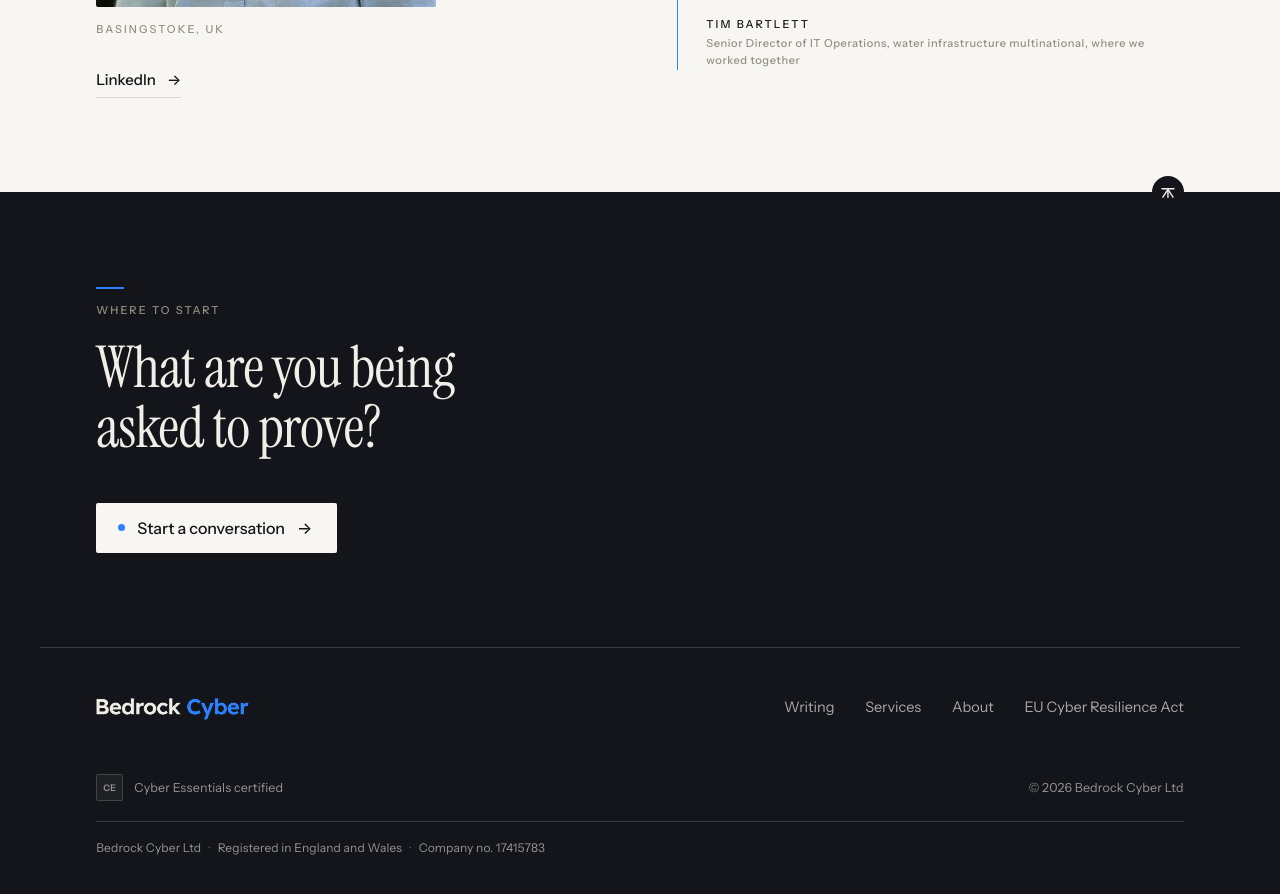
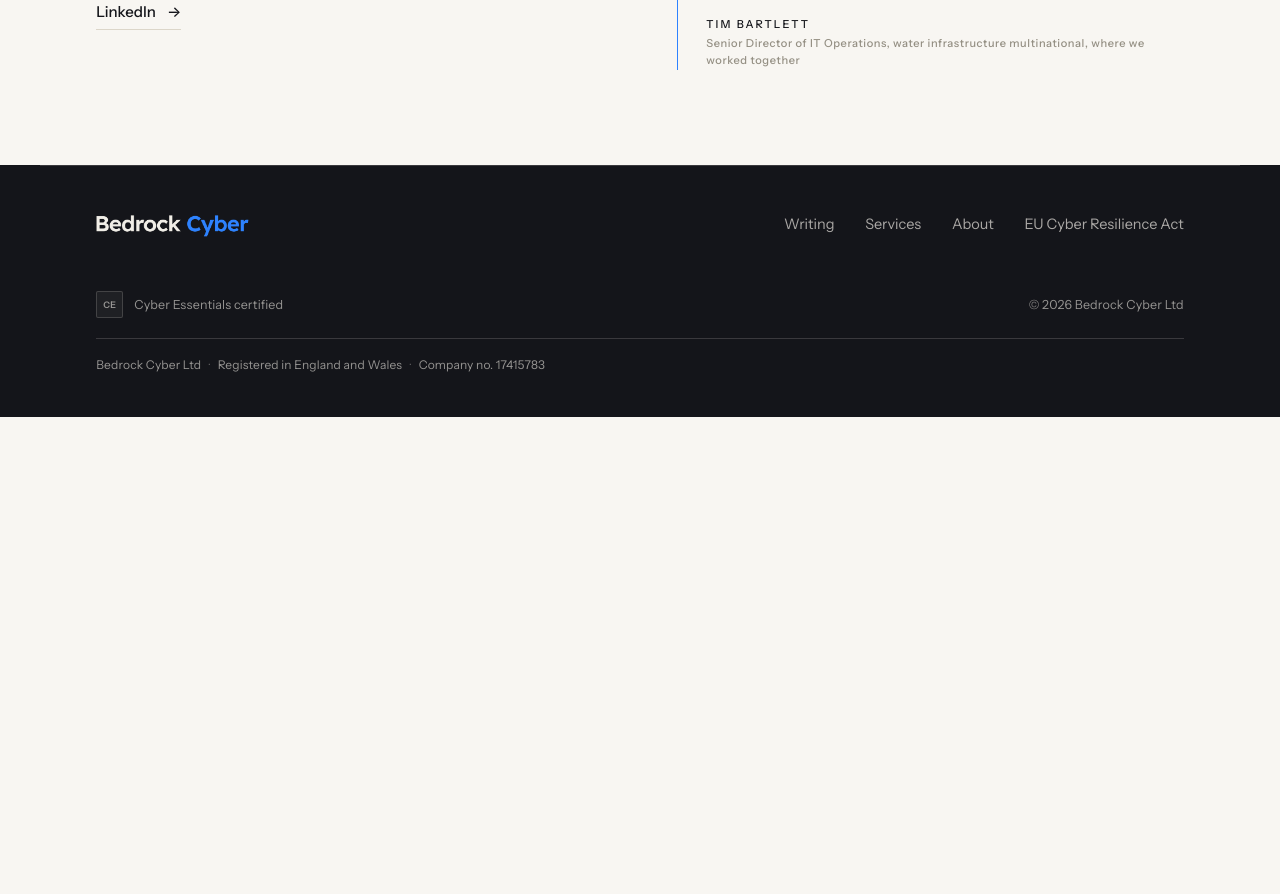
Before and after one commit to alibaabaa/alibaabaa.github.io, a Jekyll site: the page built from about.html, in a window 1280 px wide and 900 px high, scrolled down 1015 px. Shown: the top 894 px of the window. Built offline with Jekyll 4.4.1, drawn with Linux system fonts in a browser that asks for light colours; after the commit the page ends 1432 px from its top, so only the background shows below that.

Commit message:
Remove eyebrow mark and cta on about page

```diff
--- a/about.html
+++ b/about.html
@@ -35,8 +35,7 @@
       name, under "who you would be working with", says it.
     {% endcomment %}
     <div>
-      <p class="eyebrow label">&nbsp;</p>
-      <img class="portrait u-space-m"
+      <img class="portrait"
            src="/assets/tom-eggington.jpg"
            srcset="/assets/tom-eggington.jpg 1x, /assets/tom-eggington@2x.jpg 2x"
            width="560" height="700" loading="lazy" decoding="async"
@@ -100,5 +99,3 @@
 
   </div>
 </section>
-
-{% include stratum-cta.html %}
```
